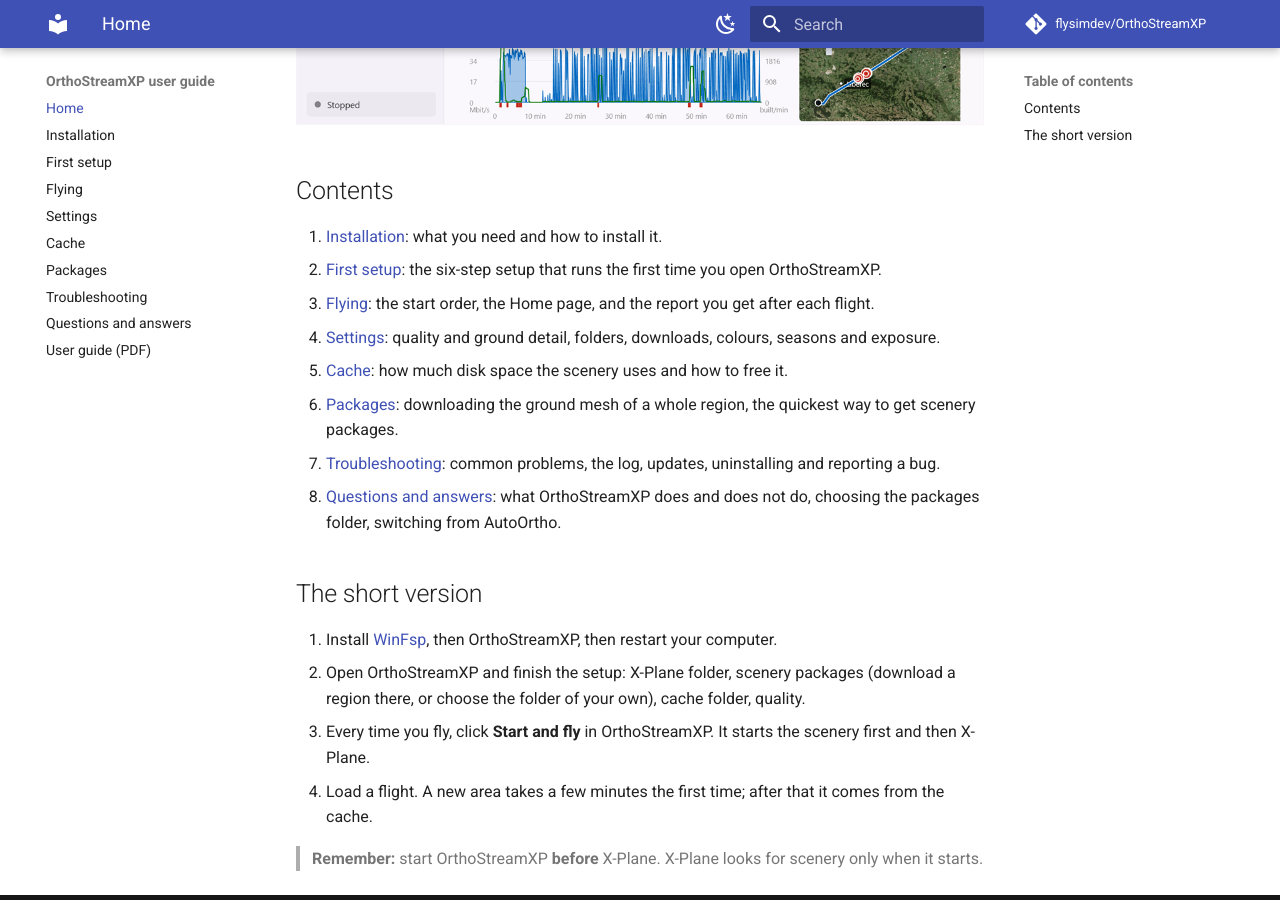
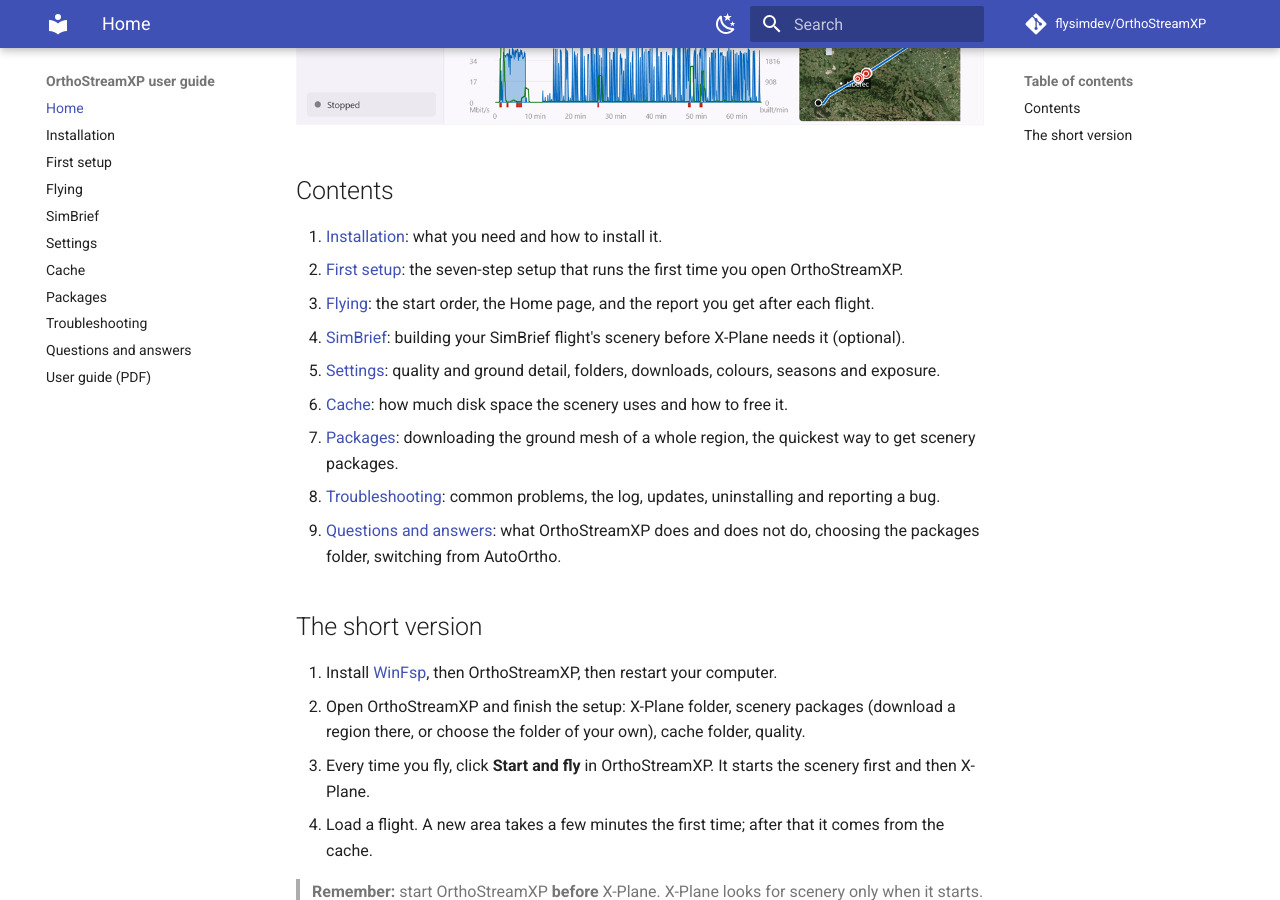
Before and after one commit to MarcelL94/OrthoStreamXP, an MkDocs documentation site: the page built from docs/README.md, in a window 1280 px wide and 900 px high, scrolled down 687 px. Built offline with MkDocs 1.6.1 and Material for MkDocs 9.7.7, drawn with Linux system fonts in a browser that asks for light colours; comment, search, counter and statistics services are not loaded.

Commit message:
Describe the SimBrief prefetch the same way everywhere, and document it (D1-D4)
- D1: the Settings field, the ini help, the Setup step and the example ini all
  say what it does now: the departure when streaming starts, then the arrival
  and the climb while the aircraft stands at the gate.
- D2: the Home switch reads "Build my SimBrief flight's scenery ahead"; its
  tooltip mentions Reload and that auto-start starts before it can be turned
  off (L12).
- D3: a new user-guide page, docs/simbrief.md (what it does, setup, Home,
  when a plan is skipped, the ini settings), in the mkdocs nav, the guide's
  contents and the PDF's page list; README's feature list; the first setup's
  SimBrief step (seven steps now).
- D4: a privacy section on that page; the release-notes text is drafted in the
  review notes (the version is the maintainer's to pick).

The PDF user guide was not rebuilt (needs pandoc).

Ran: dotnet build OrthoStreamXP.slnx (0 warnings), dotnet test --solution
OrthoStreamXP.slnx: 428 passed, 0 failed.

Co-Authored-By: Claude Opus 5.5 <noreply@anthropic.com>

```diff
--- a/docs/README.md
+++ b/docs/README.md
@@ -7,13 +7,14 @@ OrthoStreamXP adds real-world aerial photos to your X-Plane 12 scenery while you
 ## Contents
 
 1. [Installation](installation.md): what you need and how to install it.
-2. [First setup](first-setup.md): the six-step setup that runs the first time you open OrthoStreamXP.
+2. [First setup](first-setup.md): the seven-step setup that runs the first time you open OrthoStreamXP.
 3. [Flying](flying.md): the start order, the Home page, and the report you get after each flight.
-4. [Settings](settings.md): quality and ground detail, folders, downloads, colours, seasons and exposure.
-5. [Cache](cache.md): how much disk space the scenery uses and how to free it.
-6. [Packages](packages.md): downloading the ground mesh of a whole region, the quickest way to get scenery packages.
-7. [Troubleshooting](troubleshooting.md): common problems, the log, updates, uninstalling and reporting a bug.
-8. [Questions and answers](faq.md): what OrthoStreamXP does and does not do, choosing the packages folder, switching from AutoOrtho.
+4. [SimBrief](simbrief.md): building your SimBrief flight's scenery before X-Plane needs it (optional).
+5. [Settings](settings.md): quality and ground detail, folders, downloads, colours, seasons and exposure.
+6. [Cache](cache.md): how much disk space the scenery uses and how to free it.
+7. [Packages](packages.md): downloading the ground mesh of a whole region, the quickest way to get scenery packages.
+8. [Troubleshooting](troubleshooting.md): common problems, the log, updates, uninstalling and reporting a bug.
+9. [Questions and answers](faq.md): what OrthoStreamXP does and does not do, choosing the packages folder, switching from AutoOrtho.
 
 ## The short version
 
--- a/mkdocs.yml
+++ b/mkdocs.yml
@@ -19,6 +19,7 @@ nav:
   - installation.md
   - first-setup.md
   - flying.md
+  - simbrief.md
   - settings.md
   - cache.md
   - packages.md
```
Also changed, not shown: README.md (+1 -0 lines), docs/first-setup.md (+7 -3 lines), docs/simbrief.md (added, +52 -0 lines), review-simbrief-prefetch.md (+17 -1 lines), 6 other files.
